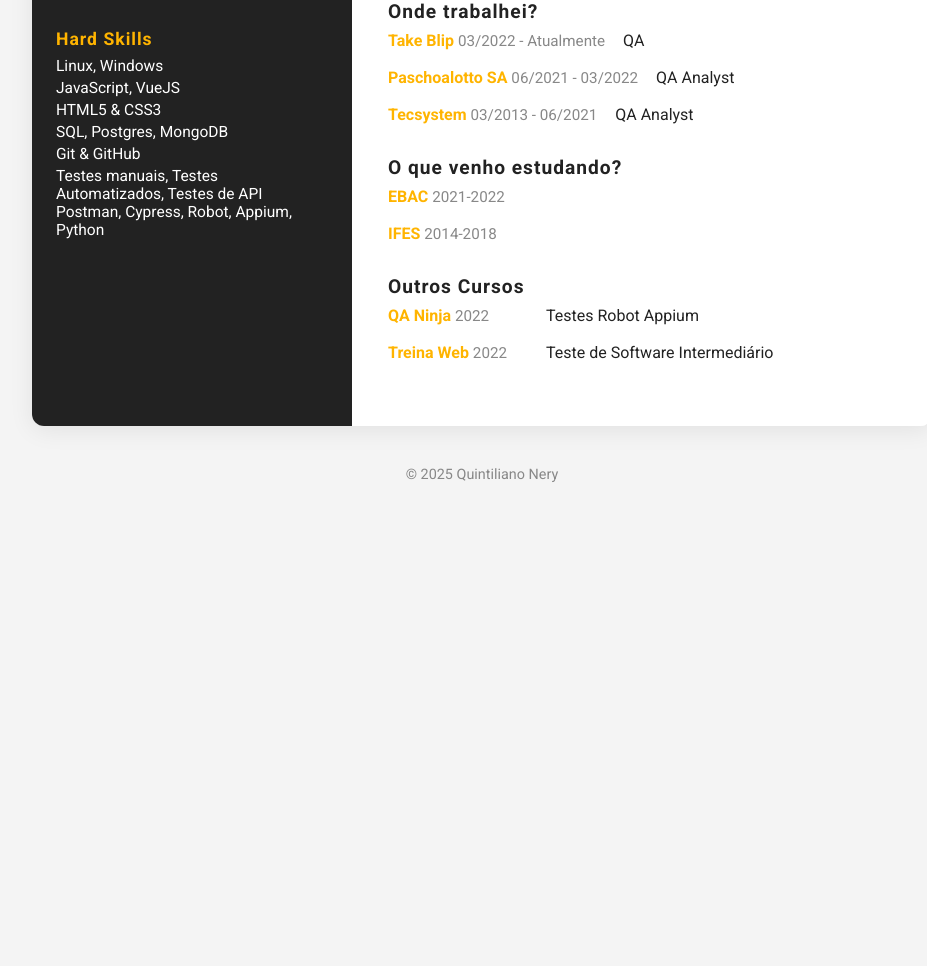
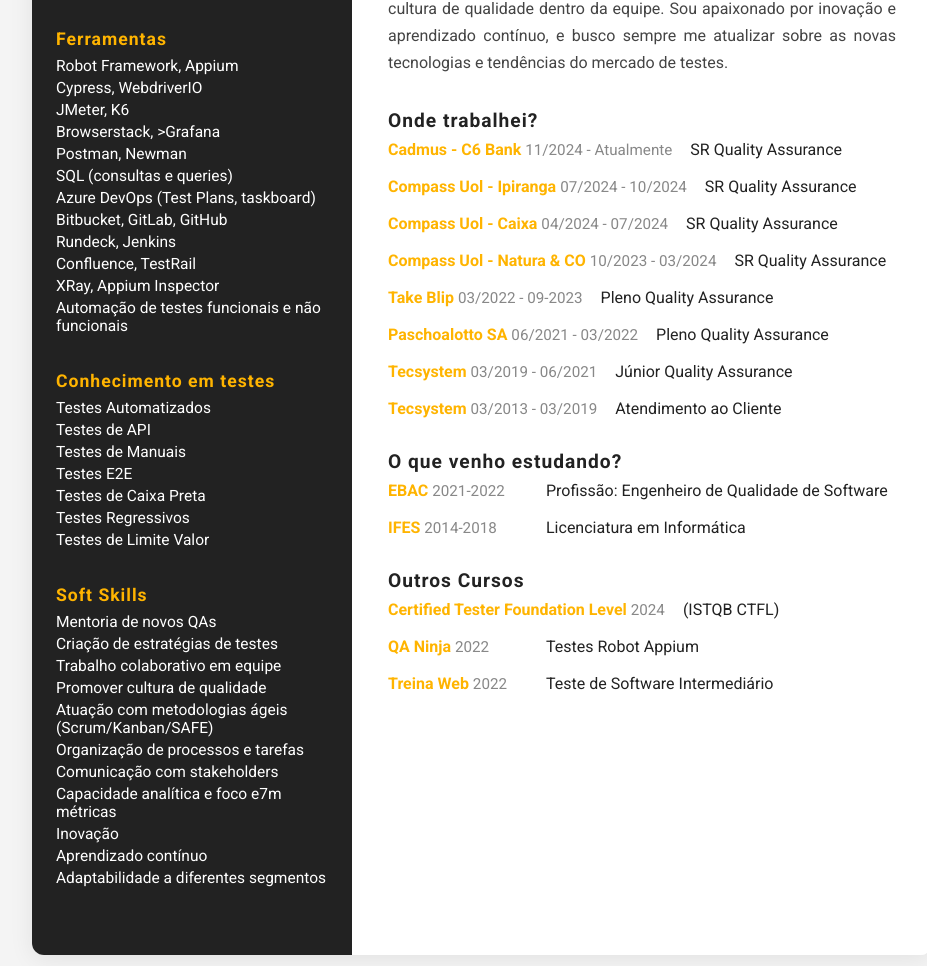
Before and after one commit to QuintilianoNery/QuintilianoNery.github.io, a plain HTML site: page index.html in a window 1280 px wide. Shown: the part 407-1373 px from the top of the page, without its empty margins (158-1085 px from the left). Before the commit the page ends 914 px from the top, so only its background shows below. Drawn offline with Linux system fonts and the light colour scheme.

Commit message:
fix: correções na estrutura html do currículo

```diff
--- a/css/style.css
+++ b/css/style.css
@@ -134,6 +134,7 @@
     font-size: 1rem;
     line-height: 1.7;
     color: #444;
+    text-align: justify;
 }
 
 .experience-contents,
--- a/index.html
+++ b/index.html
@@ -1,6 +1,5 @@
 <!DOCTYPE html>
 <html lang="pt-br">
-
 <head>
     <meta charset="UTF-8">
     <meta name="viewport" content="width=device-width, initial-scale=1.0">
@@ -9,9 +8,7 @@
     <!-- Google font  -->
     <link rel="preconnect" href="https://fonts.googleapis.com">
     <link rel="preconnect" href="https://fonts.gstatic.com" crossorigin>
-    <link
-        href="https://fonts.googleapis.com/css2?family=Roboto:ital,wght@0,100;0,300;0,400;0,700;1,100;1,300;1,400;1,700&display=swap"
-        rel="stylesheet">
+    <link href="https://fonts.googleapis.com/css2?family=Roboto:ital,wght@0,100;0,300;0,400;0,700;1,100;1,300;1,400;1,700&display=swap" rel="stylesheet">
 
     <!-- font-awesome -->
     <link rel="stylesheet" href="https://cdnjs.cloudflare.com/ajax/libs/font-awesome/4.7.0/css/font-awesome.min.css">
@@ -22,68 +19,137 @@
 
 <body>
     <main class="resume-contents">
+        <!-- Sessão foto e contatos -->
         <aside class="left-section">
             <header class="profile">
-                <img class="profile-image" src="img/profile-image.jpg" alt="Foto de Quintiliano Nery">
+                <figure>
+                    <img class="profile-image" src="img/profile-image.jpg" alt="Foto de Quintiliano Nery">
+                </figure>
                 <h1 class="name">Quintiliano Nery</h1>
-                <h2 class="profession">Quality Assurance</h2>
+                <h2 class="profession">Quality Assurance | CTFL 4.0</h2>
             </header>
             <nav class="contact-info" aria-label="Contatos">
                 <h3 class="left-title">Contatos</h3>
                 <ul>
                     <li><i class="fa fa-envelope"></i>
-                        <a href="mailto:quintiliano1995@gmail.com">quintiliano1995@gmail.com</a>
+                        <a href="mailto:quintiliano1995@gmail.com" data-testid="email-link">quintiliano1995@gmail.com</a>
                     </li>
                     <li><i class="fa fa-linkedin"></i>
-                        <a href="https://www.linkedin.com/in/quintilianonery/">quintilianonery</a>
+                        <a href="https://www.linkedin.com/in/quintilianonery/" target="_blank" rel="noopener noreferrer" data-testid="linkedin-link">quintilianonery</a>
                     </li>
                     <li><i class="fa fa-github"></i>
-                        <a href="https://github.com/QuintilianoNery">QuintilianoNery</a>
+                        <a href="https://github.com/QuintilianoNery" target="_blank" rel="noopener noreferrer" data-testid="github-link">QuintilianoNery</a>
                     </li>
                 </ul>
             </nav>
+            <!-- Sessão lateral currículo Skills -->
             <section class="skills">
-                <h3 class="left-title">Hard Skills</h3>
+                <h3 class="left-title">Ferramentas</h3>
                 <ul>
-                    <li>Linux, Windows</li>
-                    <li>JavaScript, VueJS</li>
-                    <li>HTML5 & CSS3</li>
-                    <li>SQL, Postgres, MongoDB</li>
-                    <li>Git & GitHub</li>
-                    <li>
-                        Testes manuais, Testes Automatizados, Testes de API<br>
-                        Postman, Cypress, Robot, Appium, Python
-                    </li>
+                    <li>Robot Framework, Appium</li>
+                    <li>Cypress, WebdriverIO</li>
+                    <li>JMeter, K6</li>
+                    <li>Browserstack, >Grafana</li>
+                    <li>Postman, Newman</li>
+                    <li>SQL (consultas e queries)</li>
+                    <li>Azure DevOps (Test Plans, taskboard)</li>
+                    <li>Bitbucket, GitLab, GitHub</li>
+                    <li>Rundeck, Jenkins</li>
+                    <li>Confluence, TestRail</li>
+                    <li>XRay, Appium Inspector</li>
+                    <li>Automação de testes funcionais e não funcionais</li>
+                </ul>
+            </section>
+            <section class="skills">
+                <h3 class="left-title">Conhecimento em testes</h3>
+                <ul>
+                    <li>Testes Automatizados</li>
+                    <li>Testes de API</li>
+                    <li>Testes de Manuais</li>
+                    <li>Testes E2E</li>
+                    <li>Testes de Caixa Preta</li>
+                    <li>Testes Regressivos</li>
+                    <li>Testes de Limite Valor</li>
+                </ul>
+            </section>
+            <section class="skills">
+                <h3 class="left-title">Soft Skills</h3>
+                <ul>
+                    <li>Mentoria de novos QAs</li>
+                    <li>Criação de estratégias de testes</li>
+                    <li>Trabalho colaborativo em equipe</li>
+                    <li>Promover cultura de qualidade</li>
+                    <li>Atuação com metodologias ágeis (Scrum/Kanban/SAFE)</li>
+                    <li>Organização de processos e tarefas</li>
+                    <li>Comunicação com stakeholders</li>
+                    <li>Capacidade analítica e foco e7m métricas</li>
+                    <li>Inovação</li>
+                    <li>Aprendizado contínuo</li>
+                    <li>Adaptabilidade a diferentes segmentos</li>
                 </ul>
             </section>
         </aside>
-
         <section class="right-section">
             <article class="right-section-contents">
                 <section class="about gap">
-                    <h2 class="right-title">Quer me conhecer um pouco?</h2>
+                    <h2 class="right-title">Quem é o QA Quintiliano?</h2>
                     <p class="about-me-contents">
-                        Sou formado em Licenciatura em Informática pelo Instituto Federal de Educação, Ciência e
-                        Tecnologia do Espírito Santo, <br>
-                        onde participei durante 4 anos no programa PIBID IFES. Tenho formação nessa mesma instituição no
-                        Curso Técnico em informática.<br>
-                        Atualmente trabalho na área de qualidade de softwares da empresa Take Blip, <br>
-                        onde ajudo a sempre melhorar a qualidade do produto final que é entregue a nossos clientes.<br>
-                        Auxilio minha esposa na Tec Castelo Marketing Digital, onde nas horas vagas entro em contato com
-                        novos clientes.<br>
+                        Sou um QA Engineer com mais de 5 anos de experiência em Qualidade de Software e mais de 10 anos na área de tecnologia,
+                        formado em Licenciatura em Informática pelo IFES. Tenho conhecimento em diversos segmentos, onde aplico as melhores práticas de testes automatizados,
+                        utilizando ferramentas como Cypress, Robot, Appium, WebdriverIO, Browserstack, Robot Framework, JMeter, Grafana, Elastic Search. <br><br>
+
+                        Meu objetivo é garantir que os produtos entregues aos clientes sejam de alta qualidade, confiabilidade e usabilidade, atuando em colaboração
+                         com todo o time de desenvolvimento, e promovendo a cultura de qualidade dentro da equipe. Sou apaixonado por inovação e aprendizado contínuo,
+                          e busco sempre me atualizar sobre as novas tecnologias e tendências do mercado de testes.
                     </p>
                 </section>
-
+                <!-- Sessão experiência de trabalho -->
                 <section class="experience gap">
                     <h2 class="right-title">Onde trabalhei?</h2>
                     <ul>
                         <li class="experience-contents">
                             <div class="exp-left">
-                                <strong class="exp-company-name">Take Blip</strong>
-                                <span class="exp-time-period">03/2022 - Atualmente</span>
+                                <strong class="exp-company-name">Cadmus - C6 Bank</strong>
+                                <span class="exp-time-period">11/2024 - Atualmente</span>
                             </div>
                             <div class="exp-right">
-                                <span class="exp-position">QA</span>
+                                <span class="exp-position">SR Quality Assurance</span>
+                            </div>
+                        </li>
+                        <li class="experience-contents">
+                            <div class="exp-left">
+                                <strong class="exp-company-name">Compass Uol - Ipiranga</strong>
+                                <span class="exp-time-period">07/2024 - 10/2024</span>
+                            </div>
+                            <div class="exp-right">
+                                <span class="exp-position">SR Quality Assurance</span>
+                            </div>
+                        </li>
+                        <li class="experience-contents">
+                            <div class="exp-left">
+                                <strong class="exp-company-name">Compass Uol - Caixa</strong>
+                                <span class="exp-time-period">04/2024 - 07/2024</span>
+                            </div>
+                            <div class="exp-right">
+                                <span class="exp-position">SR Quality Assurance</span>
+                            </div>
+                        </li>
+                        <li class="experience-contents">
+                            <div class="exp-left">
+                                <strong class="exp-company-name">Compass Uol - Natura & CO</strong>
+                                <span class="exp-time-period">10/2023 - 03/2024</span>
+                            </div>
+                            <div class="exp-right">
+                                <span class="exp-position">SR Quality Assurance</span>
+                            </div>
+                        </li>
+                        <li class="experience-contents">
+                            <div class="exp-left">
+                                <strong class="exp-company-name">Take Blip</strong>
+                                <span class="exp-time-period">03/2022 - 09-2023</span>
+                            </div>
+                            <div class="exp-right">
+                                <span class="exp-position">Pleno Quality Assurance</span>
                             </div>
                         </li>
                         <li class="experience-contents">
@@ -92,21 +158,30 @@
                                 <span class="exp-time-period">06/2021 - 03/2022</span>
                             </div>
                             <div class="exp-right">
-                                <span class="exp-position">QA Analyst</span>
+                                <span class="exp-position">Pleno Quality Assurance</span>
                             </div>
                         </li>
                         <li class="experience-contents">
                             <div class="exp-left">
                                 <strong class="exp-company-name">Tecsystem</strong>
-                                <span class="exp-time-period">03/2013 - 06/2021</span>
+                                <span class="exp-time-period">03/2019 - 06/2021</span>
                             </div>
                             <div class="exp-right">
-                                <span class="exp-position">QA Analyst</span>
+                                <span class="exp-position">Júnior Quality Assurance</span>
+                            </div>
+                        </li>
+                        <li class="experience-contents">
+                            <div class="exp-left">
+                                <strong class="exp-company-name">Tecsystem</strong>
+                                <span class="exp-time-period">03/2013 - 03/2019</span>
+                            </div>
+                            <div class="exp-right">
+                                <span class="exp-position">Atendimento ao Cliente</span>
                             </div>
                         </li>
                     </ul>
                 </section>
-
+                <!-- Sessão educação -->
                 <section class="education gap">
                     <h2 class="right-title">O que venho estudando?</h2>
                     <ul>
@@ -115,19 +190,34 @@
                                 <strong class="education-school-name">EBAC</strong>
                                 <span class="educationp-time-period">2021-2022</span>
                             </div>
+                            <div class="exp-right">
+                                <span class="exp-position">Profissão: Engenheiro de Qualidade de Software</span>
+                            </div>
                         </li>
                         <li class="education-contents">
                             <div class="education-left">
                                 <strong class="education-school-name">IFES</strong>
                                 <span class="educationp-time-period">2014-2018</span>
                             </div>
+                            <div class="exp-right">
+                                <span class="exp-position">Licenciatura em Informática</span>
+                            </div>
                         </li>
                     </ul>
                 </section>
-
+                <!-- Sessão cursos -->
                 <section class="awards gap">
                     <h2 class="right-title">Outros Cursos</h2>
                     <ul>
+                        <li class="awards-contents">
+                            <div class="awards-left">
+                                <strong class="awards-company-name">Certified Tester Foundation Level</strong>
+                                <span class="awards-time-period">2024</span>
+                            </div>
+                            <div class="awards-right">
+                                <span class="awards-name">(ISTQB CTFL)</span>
+                            </div>
+                        </li>
                         <li class="awards-contents">
                             <div class="awards-left">
                                 <strong class="awards-company-name">QA Ninja</strong>
@@ -151,9 +241,9 @@
             </article>
         </section>
     </main>
+    <!-- Rodapé -->
     <footer>
         <p style="text-align:center; color:#888; font-size:0.9em; margin:24px 0;">© 2025 Quintiliano Nery</p>
     </footer>
 </body>
-
 </html>
```
Also changed, not shown: 1 other file.
